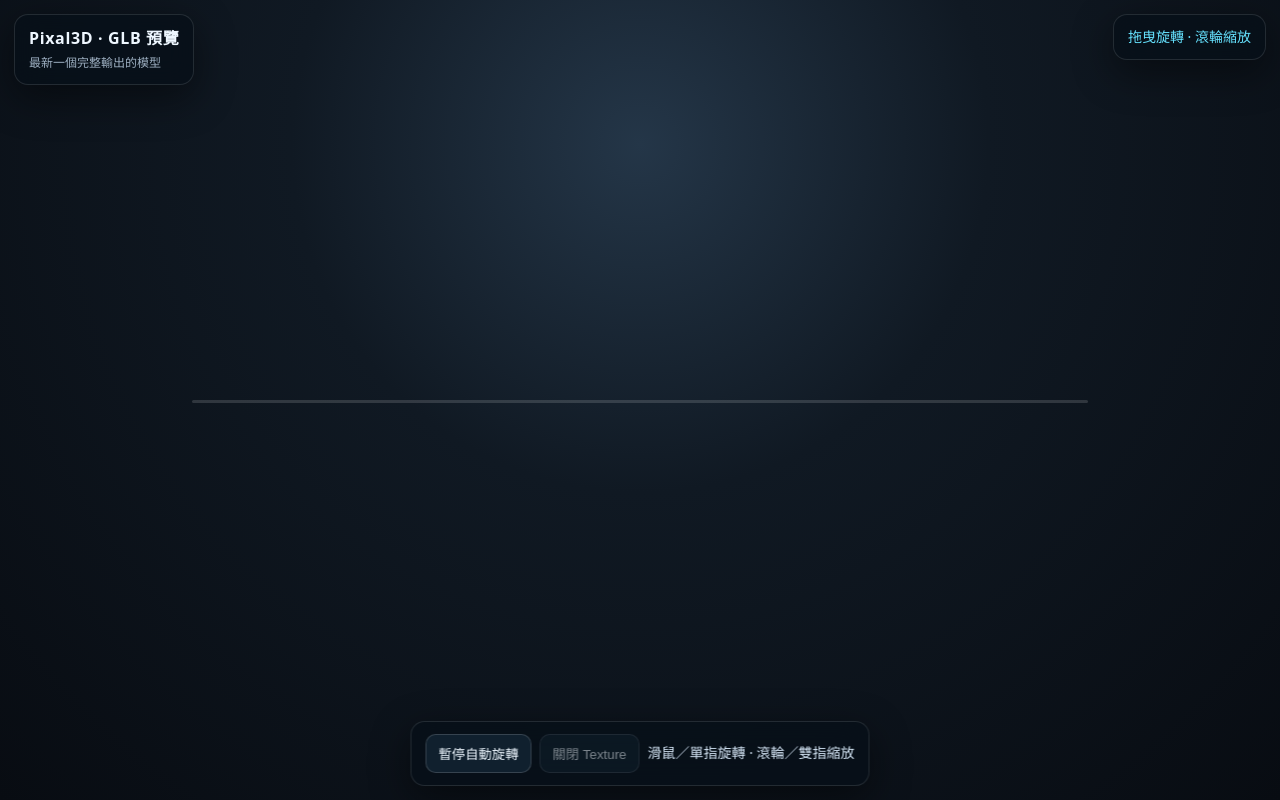
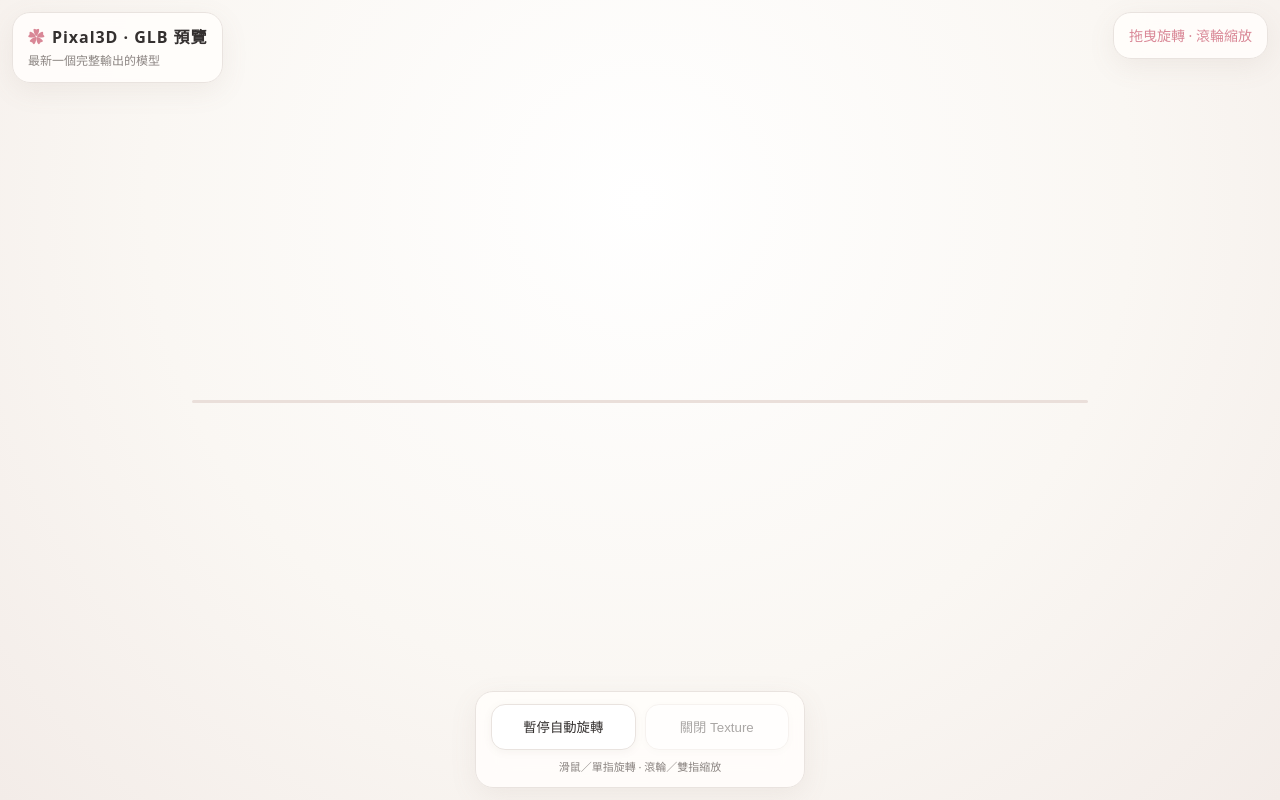
Before and after one commit to AyaSakura-comp/TempHtml, a plain HTML site: page pixal3d-glb-preview/index.html in a window 1280 px wide. Drawn offline with Linux system fonts and the light colour scheme; some packages are replaced by stand-ins of ours; a script that the page names is missing.

Commit message:
Upload index.html -> pixal3d-glb-preview/

```diff
--- a/pixal3d-glb-preview/index.html
+++ b/pixal3d-glb-preview/index.html
@@ -6,25 +6,34 @@
   <title>Pixal3D｜GLB 互動預覽</title>
   <script type="module" src="https://ajax.googleapis.com/ajax/libs/model-viewer/4.1.0/model-viewer.min.js"></script>
   <style>
-    :root { color-scheme: dark; --ink:#eef7ff; --muted:#9eb0c2; --cyan:#66e3ff; }
-    * { box-sizing:border-box }
-    body { margin:0; min-height:100svh; overflow:hidden; color:var(--ink); font:14px/1.45 system-ui,sans-serif; background:radial-gradient(circle at 50% 18%,#243648 0,#101923 38%,#080c12 100%); }
+    :root { color-scheme:light; --ink:#34302f; --muted:#8c8582; --sakura:#d98796; --line:#e9e3df; --paper:#fffdfb; }
+    * { box-sizing:border-box; -webkit-tap-highlight-color:transparent }
+    body { margin:0; min-height:100svh; overflow:hidden; color:var(--ink); font:14px/1.5 "Noto Sans TC","Hiragino Sans","Yu Gothic",system-ui,sans-serif; background:radial-gradient(circle at 50% 25%,#fff 0,#faf7f3 56%,#f3ece8 100%); }
+    body::before { content:""; position:fixed; inset:0; pointer-events:none; opacity:.36; background-image:linear-gradient(90deg,transparent 49.8%,#e9cfd2 50%,transparent 50.2%); background-size:84px 84px; }
     model-viewer { width:100vw; height:100svh; --poster-color:transparent; }
-    .bar { position:fixed; z-index:2; top:max(14px,env(safe-area-inset-top)); left:14px; right:14px; display:flex; justify-content:space-between; align-items:flex-start; gap:12px; pointer-events:none; }
-    .panel { padding:12px 14px; border:1px solid #ffffff1d; border-radius:14px; background:#071019c9; backdrop-filter:blur(14px); box-shadow:0 12px 40px #0007; }
-    h1 { margin:0; font-size:16px; letter-spacing:.04em } p { margin:4px 0 0; color:var(--muted); font-size:12px }
-    .tag { color:var(--cyan); white-space:nowrap }
-    .help { position:fixed; z-index:2; bottom:max(14px,env(safe-area-inset-bottom)); left:50%; transform:translateX(-50%); display:flex; align-items:center; gap:8px; color:#d4e5f5; white-space:nowrap; }
-    button { pointer-events:auto; appearance:none; border:1px solid #ffffff28; border-radius:10px; background:#10202e; color:var(--ink); padding:9px 12px; cursor:pointer }
-    button[aria-pressed="true"] { border-color:var(--cyan); color:var(--cyan); background:#102a38 }
-    button:disabled { opacity:.5; cursor:wait }
-    @media(max-width:560px){ .tag{display:none}.help{font-size:11px;left:10px;right:10px;transform:none;justify-content:center;flex-wrap:wrap;white-space:normal}.panel{padding:10px 12px} }
+    .bar { position:fixed; z-index:2; top:max(12px,env(safe-area-inset-top)); left:12px; right:12px; display:flex; justify-content:space-between; align-items:flex-start; gap:12px; pointer-events:none; }
+    .panel { padding:12px 15px; border:1px solid #e9e3df; border-radius:18px; background:#fffdfbe8; backdrop-filter:blur(14px); box-shadow:0 8px 28px #806e6617; }
+    h1 { margin:0; font-size:16px; font-weight:650; letter-spacing:.06em } h1::before { content:"✿"; color:var(--sakura); margin-right:7px }
+    p { margin:3px 0 0; color:var(--muted); font-size:12px }
+    .tag { color:var(--sakura); white-space:nowrap }
+    .help { position:fixed; z-index:2; bottom:max(12px,env(safe-area-inset-bottom)); left:50%; transform:translateX(-50%); display:grid; grid-template-columns:1fr 1fr; align-items:center; gap:9px; min-width:330px; color:var(--muted); white-space:nowrap; }
+    .help span { grid-column:1/-1; text-align:center; font-size:11px }
+    button { min-height:46px; pointer-events:auto; touch-action:manipulation; appearance:none; border:1px solid var(--line); border-radius:14px; background:#fff; color:var(--ink); padding:10px 15px; font:600 13px/1 inherit; cursor:pointer; box-shadow:0 2px 8px #806e6612; }
+    button:active { transform:scale(.98); background:#fff6f7 }
+    button[aria-pressed="true"] { border-color:#dfa0aa; color:#ad5364; background:#fff0f2 }
+    button:disabled { opacity:.42; cursor:wait }
+    @media(max-width:560px){
+      model-viewer { height:calc(100svh - 2px) }
+      .tag{display:none}.panel{padding:11px 13px}.bar{top:max(10px,env(safe-area-inset-top));left:10px;right:10px}
+      .help{left:10px;right:10px;bottom:max(10px,env(safe-area-inset-bottom));transform:none;min-width:0;width:auto;padding:10px;gap:8px;border-radius:20px}
+      button{min-height:48px;padding:10px 8px;font-size:13px}.help span{font-size:10px;padding-bottom:1px}
+    }
   </style>
 </head>
 <body>
   <div class="bar"><div class="panel"><h1>Pixal3D · GLB 預覽</h1><p>最新一個完整輸出的模型</p></div><div class="panel tag">拖曳旋轉 · 滾輪縮放</div></div>
   <model-viewer id="viewer" src="model.glb" alt="Pixal3D 生成的 3D 模型" camera-controls touch-action="pan-y" auto-rotate rotation-per-second="18deg" shadow-intensity="1.25" shadow-softness=".75" exposure="1.05" environment-image="neutral" interaction-prompt="auto">
-    <div slot="progress-bar" style="position:absolute;left:15%;right:15%;top:50%;height:3px;background:#ffffff24;border-radius:9px;overflow:hidden"><div id="progress" style="height:100%;width:0;background:#66e3ff"></div></div>
+    <div slot="progress-bar" style="position:absolute;left:15%;right:15%;top:50%;height:3px;background:#eadfda;border-radius:9px;overflow:hidden"><div id="progress" style="height:100%;width:0;background:#d98796"></div></div>
   </model-viewer>
   <div class="help panel"><button id="toggle">暫停自動旋轉</button><button id="texture" disabled aria-pressed="false">關閉 Texture</button><span>滑鼠／單指旋轉 · 滾輪／雙指縮放</span></div>
   <script>
```
Also changed, not shown: 1 other file.
